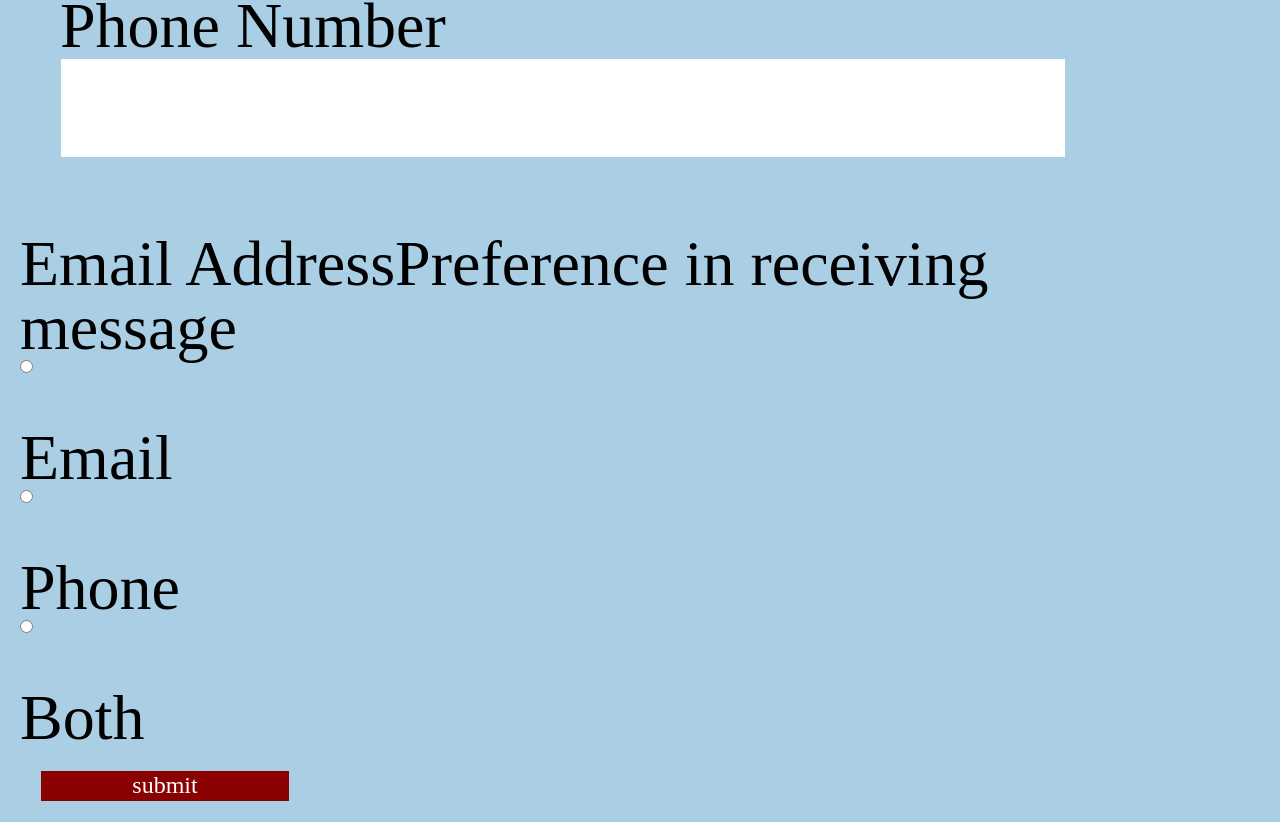
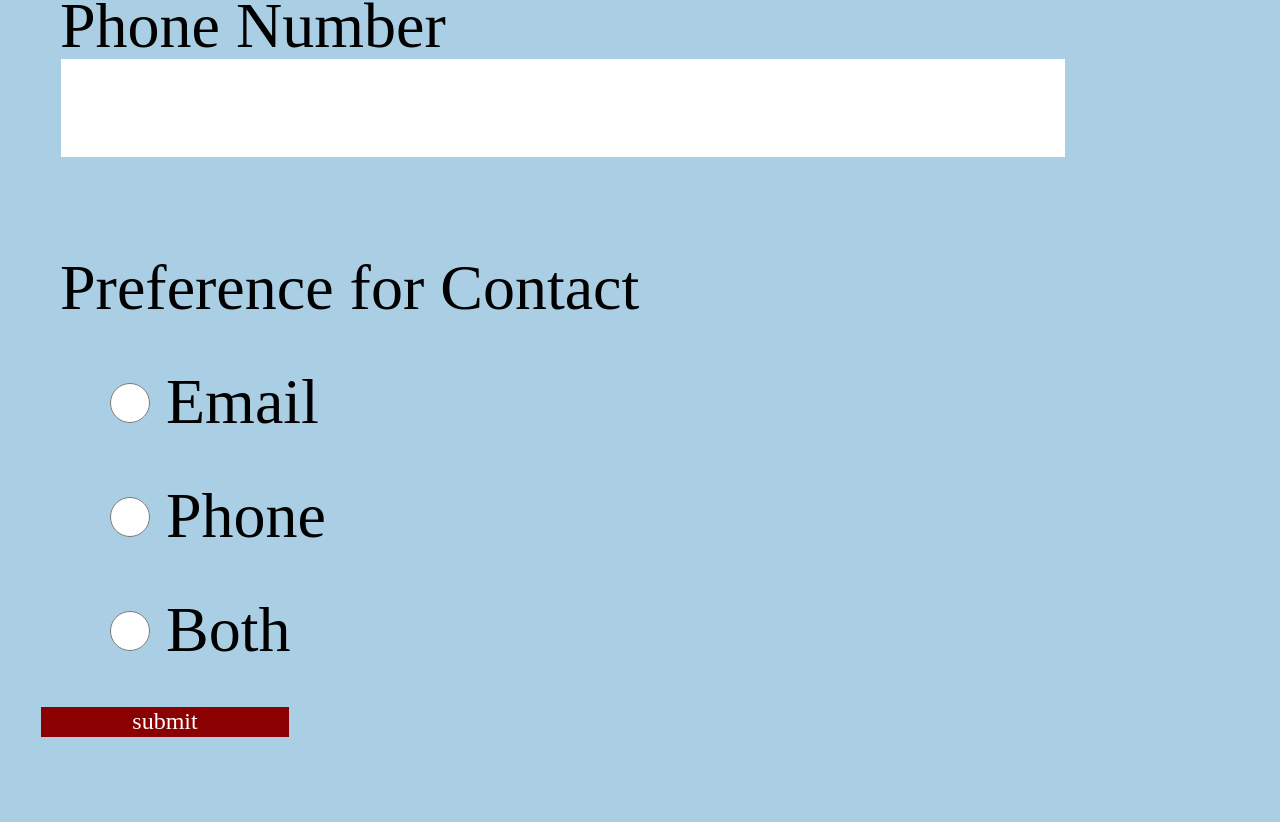
Before and after one commit to ychen-itmd362/project_one, a plain HTML site: page index.html in a window 1280 px wide. Shown: the part 514-1336 px from the top of the page. After the commit the page ends 1272 px from the top, so only its background shows below. Drawn offline with Linux system fonts and the light colour scheme.

Commit message:
css update
style for radio option

```diff
--- a/index.html
+++ b/index.html
@@ -19,13 +19,22 @@
       <label for="phone_input">Phone Number</label>
       <input id="phone_input" type="tel">
     </div>
-    <label for="contact_pref">Email AddressPreference in receiving message</label>
+
+    <div id="contact_choice">
+      <label for="contact_pref">Preference for Contact</label>
+      <label for="choice1">
         <input type="radio" id="choice1" name="pref" value="email">
-    <label for="choice1">Email</label>
+        Email
+      </label>
+      <label for="choice2">
         <input type="radio" id="choice2" name="pref" value="phone">
-    <label for="choice2">Phone</label>
+        Phone
+      </label>
+      <label for="choice3">
         <input type="radio" id="choice3" name="pref" value="both">
-    <label for="choice3">Both</label>
+        Both
+      </label>
+    </div>
 
     <input id="submit_button" type="button" value="submit">
   </form>
--- a/style/screen.css
+++ b/style/screen.css
@@ -4,11 +4,11 @@
         font-size: 5em;
     }
 
-    #contact_form{
+    #contact_form, #contact_choice{
         padding: 1.5em 2.5em;
     }
 
-    #phone_input, #email_input{
+    #phone_input, #email_input, #contact_pref{
         height: 4em;
         width: 100%;
     }
@@ -19,6 +19,17 @@
         width:100%;
         padding: 50px 0 0 0;
     }
+
+    input[type=radio] {
+        height:40px;
+        width:40px;
+    }
+
+    #choice1, #choice2, #choice3 {
+        margin: 0px 0px 0px 50px;
+    }
+
+
 }
 
 @media screen and (min-width: 720px) {
```
Lines whose indentation alone changed are shown as unchanged.
